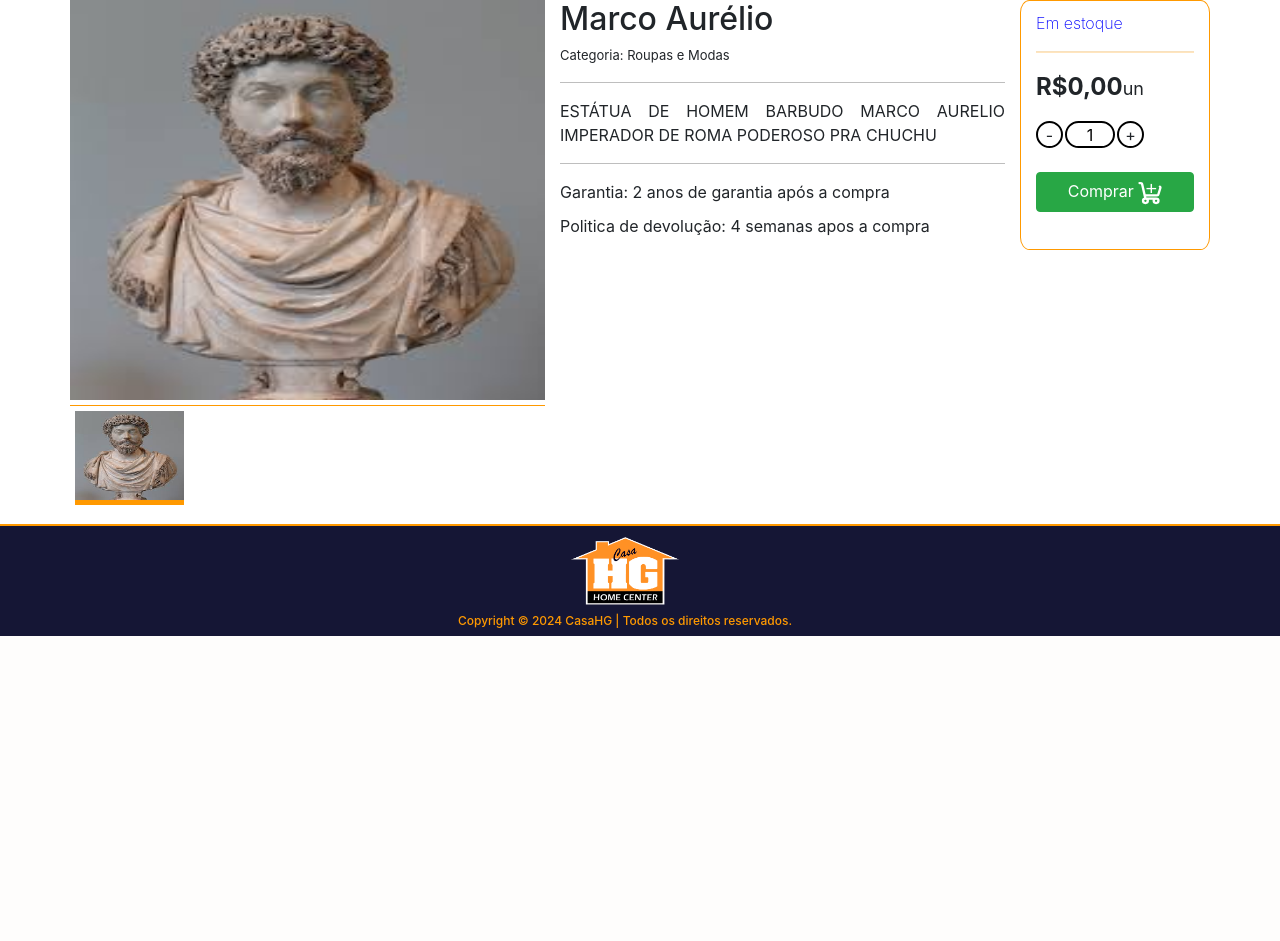
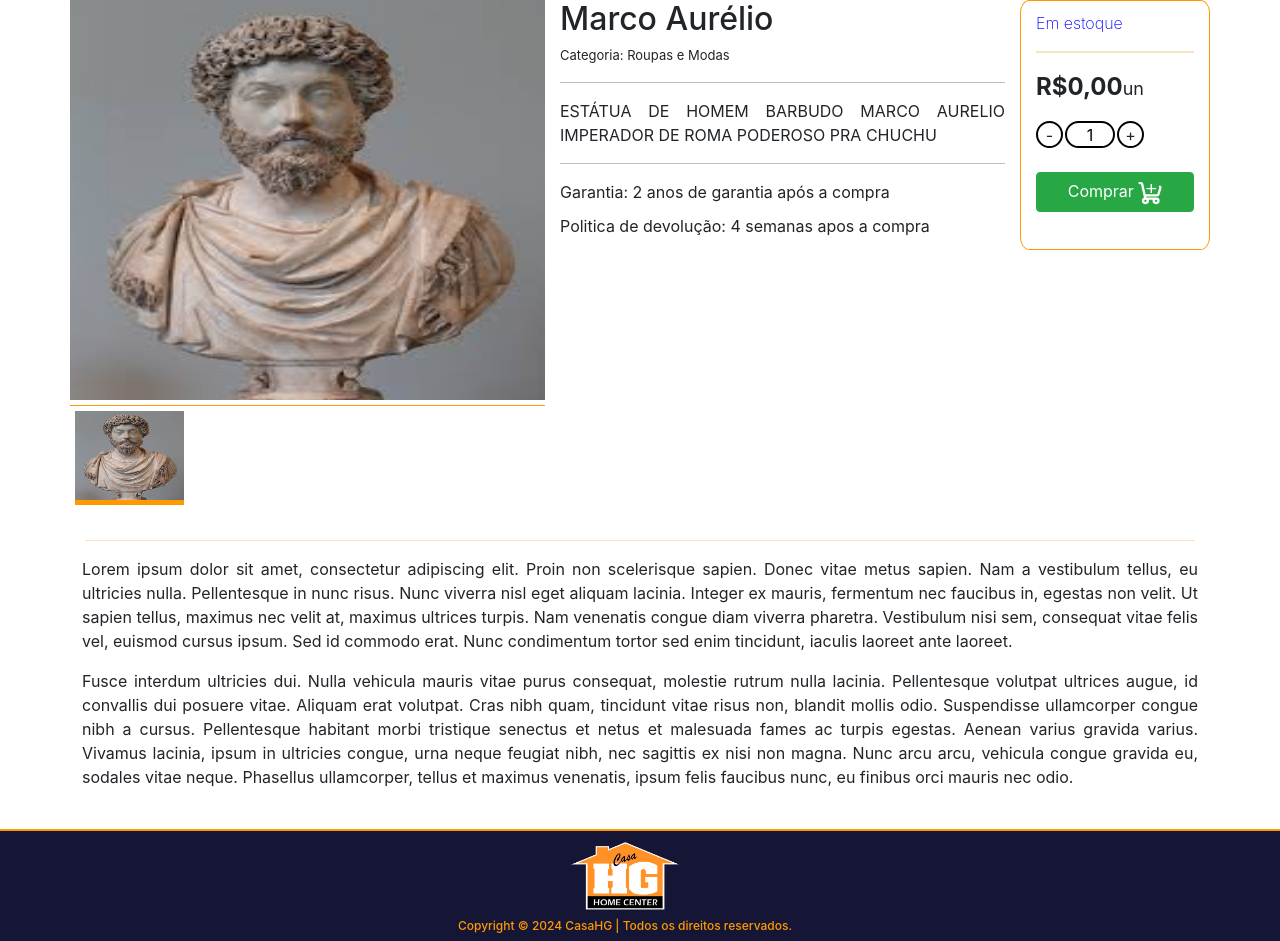
Before and after one commit to joaomarcelo023/django-teste, a Django app: a page that uses templates/produtodetalhe.html in a window 1280 px wide. Shown: the part 207-1148 px from the top of the page. Before the commit the page ends 843 px from the top, so only its background shows below. Run offline with Django 3.2, Linux system fonts and the light colour scheme; data comes from the database, SQL or seed files in the repository; some libraries are stand-ins or nearby versions.

Commit message:
Sempre aparece uma merda depois deu commitar

```diff
--- a/static/css/produtodetalhe.css
+++ b/static/css/produtodetalhe.css
@@ -4,6 +4,10 @@
 
 body {
     background-color: white;
+}
+
+hr {
+    background-color: #ff9900;
 }
 
 /* ----------------------------------------------------------------------------------------------------------------------------------------------------------------------------- */
@@ -160,3 +164,9 @@ body {
 .comprarBtn {
     width: 100%;
 }
+
+/* ----------------------------------------------------------------------------------------------------------------------------------------------------------------------------- */
+
+.extraInfoRow {
+    text-align: justify;
+}
--- a/templates/produtodetalhe.html
+++ b/templates/produtodetalhe.html
@@ -66,6 +66,12 @@
             </form>
         </div>
     </div>
+    <br>
+    <hr>
+    <div class="row extraInfoRow">
+        <p>Lorem ipsum dolor sit amet, consectetur adipiscing elit. Proin non scelerisque sapien. Donec vitae metus sapien. Nam a vestibulum tellus, eu ultricies nulla. Pellentesque in nunc risus. Nunc viverra nisl eget aliquam lacinia. Integer ex mauris, fermentum nec faucibus in, egestas non velit. Ut sapien tellus, maximus nec velit at, maximus ultrices turpis. Nam venenatis congue diam viverra pharetra. Vestibulum nisi sem, consequat vitae felis vel, euismod cursus ipsum. Sed id commodo erat. Nunc condimentum tortor sed enim tincidunt, iaculis laoreet ante laoreet.</p>
+        <p>Fusce interdum ultricies dui. Nulla vehicula mauris vitae purus consequat, molestie rutrum nulla lacinia. Pellentesque volutpat ultrices augue, id convallis dui posuere vitae. Aliquam erat volutpat. Cras nibh quam, tincidunt vitae risus non, blandit mollis odio. Suspendisse ullamcorper congue nibh a cursus. Pellentesque habitant morbi tristique senectus et netus et malesuada fames ac turpis egestas. Aenean varius gravida varius. Vivamus lacinia, ipsum in ultricies congue, urna neque feugiat nibh, nec sagittis ex nisi non magna. Nunc arcu arcu, vehicula congue gravida eu, sodales vitae neque. Phasellus ullamcorper, tellus et maximus venenatis, ipsum felis faucibus nunc, eu finibus orci mauris nec odio.</p>
+    </div>
 </section>
 
 <script src="{% static 'js/produtodetalhe.js' %}"></script>
```
